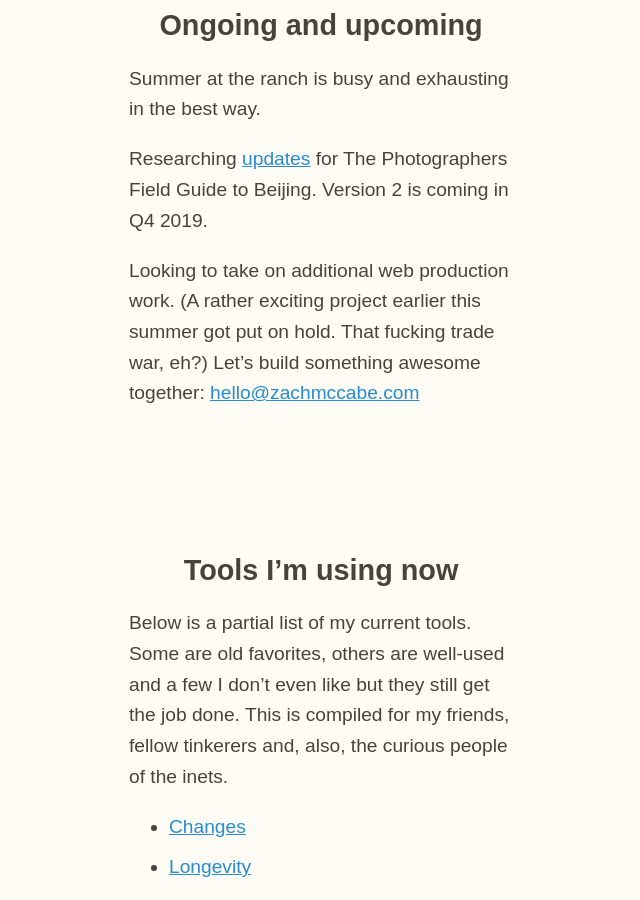
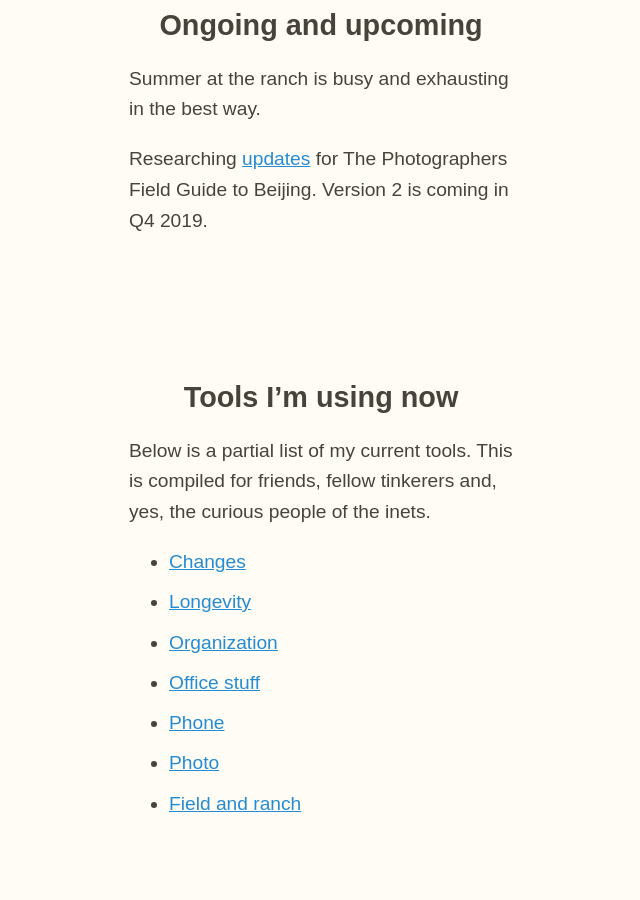
Before and after one commit to zachmccabe/zachmccabe.github.io, a Jekyll site: the page built from now.md, in a window 1280 px wide and 900 px high, scrolled down 594 px. Shown: the whole window, without its empty margins (319-959 px from the left). Built offline with Jekyll 4.4.1, drawn with Linux system fonts in a browser that asks for light colours; some of the changed lines change nothing that is shown; some of the changed text lies outside the part shown.

Commit message:
Update now.md

```diff
--- a/now.md
+++ b/now.md
@@ -26,13 +26,11 @@ Summer at the ranch is busy and exhausting in the best way.
 
 Researching [updates](https://www.zachmccabe.com/beijing/index.html#book-updates) for The Photographers Field Guide to Beijing. Version 2 is coming in Q4 2019.
 
-Looking to take on additional web production work. (A rather exciting project earlier this summer got put on hold. That fucking trade war, eh?) Let's build something awesome together: [hello@zachmccabe.com](mailto:hello@zachmccabe.com)
-
 
 
 ## Tools I'm using now
 
-Below is a partial list of my current tools. Some are old favorites, others are well-used and a few I don't even like but they still get the job done. This is compiled for my friends, fellow tinkerers and, also, the curious people of the inets.
+Below is a partial list of my current tools. This is compiled for friends, fellow tinkerers and, yes, the curious people of the inets.
 
 
 
@@ -85,7 +83,7 @@ I've been using [Pleco](https://www.pleco.com) and Photo Mechanic for over a dec
 
 + BBEdit
 + Calibre
-+ [GIF Brewery 3](https://gfycat.com/gifbrewery)
++ GIF Brewery
 + Github
 + imageMagick
 + imageOptim
@@ -94,7 +92,7 @@ I've been using [Pleco](https://www.pleco.com) and Photo Mechanic for over a dec
 *If you're curious, here are more [details.](https://www.zachmccabe.com/beijing/how_the_book_got_made.html)*
 
 
-### Weather
+### Weather and climate
 
 + [droughtmonitor.unl.edu](https://droughtmonitor.unl.edu/CurrentMap/StateDroughtMonitor.aspx?TX)
 + [RadarScope](https://www.radarscope.app/)
@@ -127,7 +125,7 @@ I've been using [Pleco](https://www.pleco.com) and Photo Mechanic for over a dec
 + Silver Effex Pro
 
 
-## Field
+## Field and ranch
 
 + Always looking for a better hat
 + Boots are my most important tools for outdoor work and, depending on the task, I wear:
```
